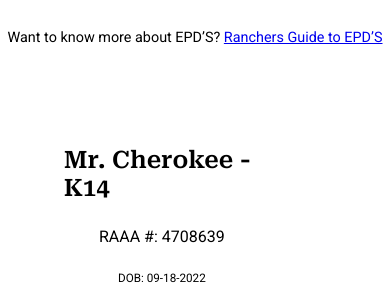
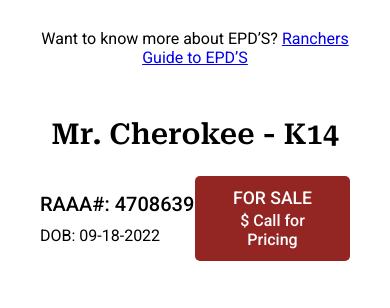
Before and after one commit to esteban24munoz/SpringHillsRanch, a PHP site: page /dynamic/cattle.html in a window 390 px wide. Shown: the part 753-1061 px from the top of the page. Run offline with PHP 8.4, Linux system fonts and the light colour scheme; some libraries are stand-ins or nearby versions; grey boxes are pictures that could not be loaded.

Commit message:
changes to the font-sizes in cattle.css

```diff
--- a/src/dynamic/cattle.css
+++ b/src/dynamic/cattle.css
@@ -1,3 +1,5 @@
+/* 2.5% of 1000 pixels, which equals 25 pixels */
+/* 768 pixels, which equals 19.2 pixels. */
 
 :root {
     --clr-primary: #3e1309;
@@ -51,10 +53,12 @@
 .rancher-guide{
     display: flex;
     justify-content: center;
+    text-align: center;
+    padding: 0px 40px;
 }
 
 .rancher-guide p{
-    font-size: clamp(0.9rem, 3vw, 1.2rem);
+    font-size: clamp(1rem, 2.5vw, 1.4rem);
 }
 
 /* <!-- PRODUCT GALLERY --> */
@@ -98,20 +102,20 @@
     padding: 50px;
 }
 
-.info-ctn h2{
-    font-size: clamp(1.5rem, 3vw, 2.5rem);
+.bullName{
+    font-size: clamp(1.8rem, 2.5vw, 2.5rem);
     font-family: var(--ff-header);
     padding-bottom: 25px;
 }
 
-.info-ctn h3{
-    font-size: clamp(1rem, 3vw, 2rem);
-    font-weight: var(--fw-regular);
+.raaa{
+    font-size: clamp(1.25rem, 2.5vw, 1.8rem);
+    font-weight: var(--fw-bold);
     padding-bottom: 25px;
 }
 
-.info-ctn h4{
-    font-size: clamp(0.5rem, 3vw, 1.5rem);
+.dob{
+    font-size: clamp(1rem, 2.5vw, 1.25rem);
     font-weight: var(--fw-regular);
     padding-bottom: 50px;
 }
@@ -127,14 +131,14 @@
 }
 
 .forSale-btn h5{
-    font-size: clamp(1rem, 3vw, 2rem);
+    font-size: clamp(1.1rem, 2.5vw, 1.8rem);
     font-weight: var(--fw-bold);
     color: var(--clr-light);
     padding-bottom: 5px;
 }
 
 .forSale-btn p{
-    font-size: clamp(0.5rem, 3vw, 1rem);
+    font-size: clamp(1rem, 2.5vw, 1.25rem);
     font-weight: var(--fw-bold);
     color: var(--clr-light);
 }
@@ -149,8 +153,84 @@
 }
 
 .learnMore-btn a{
-    font-size: clamp(0.5rem, 3vw, 1rem);
+    font-size: clamp(1.25rem, 2.5vw, 1.25rem);
     font-weight: var(--fw-bold);
     color: var(--clr-light);
     text-decoration: none;
 }
+
+/* HIDE LAYOUT */
+.info-small-screen{
+    display: none;
+}
+.smallBtn{
+    display: none;
+}
+
+ /* <!-- SMALL SCREEN LAYOUT --> */
+ @media only screen and (max-width: 868px) {
+
+    .product-ctn-1{
+        padding: 50px 40px;
+    }
+    .bull-product-1{
+        display: flex;
+        flex-direction: column-reverse;
+    }
+    .info-ctn{
+        display: none;
+    }
+/* <!-- INFO CONTAINER --> */
+    .info-small-screen{
+        display: block;
+        text-align: center;
+    }
+
+    .info-wrap{
+        display: flex;
+        align-items: center;
+        justify-content: space-between;
+    }
+
+    .text-wrap{
+        text-align: left;
+    }
+
+    .raaa{
+        padding-bottom: 10px;
+    }
+
+    .small-btn{
+        padding: 12px 30px;
+        margin-bottom: 50px;
+    }
+
+    .forSale-btn h5{
+        font-weight: var(--fw-bold);
+        color: var(--clr-light);
+        padding-bottom: 3px;
+    }
+
+    .forSale-btn p{
+        font-weight: var(--fw-bold);
+        color: var(--clr-light);
+    }
+
+
+    /* SmallBTN  */
+    .smallBtn{
+        display: block;
+        background-color: var(--clr-primary);
+        padding: 25px 80px;
+        text-align: center;
+        border-radius: 5px;
+        cursor: pointer;
+    }
+
+    .smallBtn a{
+        font-weight: var(--fw-bold);
+        color: var(--clr-light);
+        text-decoration: none;
+    }
+
+}
--- a/src/dynamic/cattle.html
+++ b/src/dynamic/cattle.html
@@ -132,13 +132,17 @@
               <img src='../../images/bull-s-img-3.svg' class="small-img" alt='bull-product'>
             </div>
           </div>
+              <!-- SHOW UP-SMALL SCREEN -->
+          <div class="smallBtn">
+            <a href="#">LEARN MORE</a>
+          </div>
         </div>
 
         <!-- INFO CONTAINER -->
         <div class="info-ctn">
-          <h2>Mr. Cherokee - K14</h2>
-          <h3>RAAA #: 4708639</h3>
-          <h4>DOB: 09-18-2022</h4>
+          <h2 class="bullName">Mr. Cherokee - K14</h2>
+          <h3 class="raaa">RAAA#: 4708639</h3>
+          <h4 class="dob">DOB: 09-18-2022</h4>
 
           <!-- FOR SALE -->
           <div class="forSale-btn">
@@ -152,7 +156,24 @@
           </div>
         </div>
 
+        <!-- SMALL SCREEN -->
+        <div class="info-small-screen">
+          <h2 class="bullName">Mr. Cherokee - K14</h2>
+            <div class="info-wrap">
+              <div class="text-wrap">
+                <h3 class="raaa">
+                  RAAA#: 4708639</h3>
+                <h4 class="dob">DOB: 09-18-2022</h4>
+              </div>
+              <!-- FOR SALE -->
+              <div class="forSale-btn small-btn" style="flex-basis:50%;">
+                <h5>FOR SALE</h5>
+                <p>$ Call for Pricing</p>
+              </div>
+          </div>
+        </div>
     </div>
+
 
         <!-- GALLERY SCRIPT -->
         <script>
--- a/src/dynamic/cattle.js
+++ b/src/dynamic/cattle.js
@@ -0,0 +1,4 @@
+//hide the LeanrMore-btn
+// document.querySelectorAll('.smallBtn').forEach(btn => {
+//     btn.style.display = "none";
+// });
```
